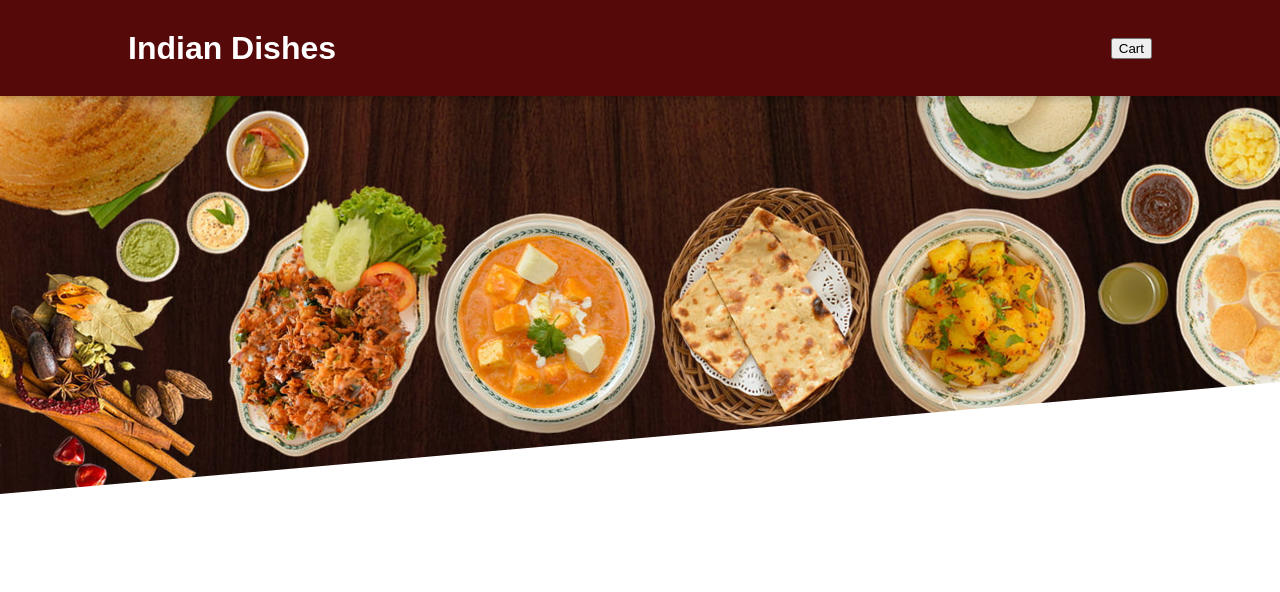
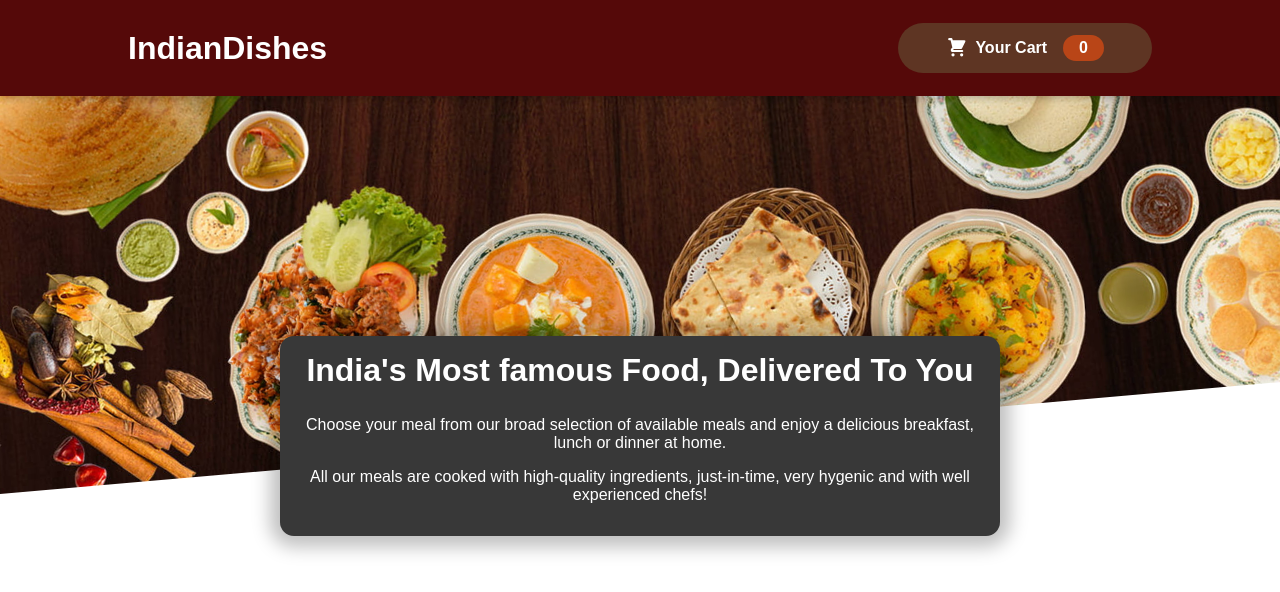
Before and after one commit to gaddechiranjeevi/Food-Ordering-App-React-js, a React (Create React App) app: page / in a window 1280 px wide. Shown: the top 592 px of the page. Built offline with nearby package versions, Linux system fonts and the light colour scheme.

Commit message:
Added meals summary

```diff
--- /dev/null
+++ b/src/Components/Cart/CartIcon.js
@@ -0,0 +1,12 @@
+const Icon = () => {
+   return (
+    <svg
+      xmlns="http://www.w3.org/2000/svg"
+      viewBox="0 0 20 20"
+      fill="currentColor"
+    >
+<path d='M3 1a1 1 0 000 2h1.22l.305 1.222a.997.997 0 00.01.042l1.358 5.43-.893.892C3.74 11.846 4.632 14 6.414 14H15a1 1 0 000-2H6.414l1-1H14a1 1 0 00.894-.553l3-6A1 1 0 0017 3H6.28l-.31-1.243A1 1 0 005 1H3zM16 16.5a1.5 1.5 0 11-3 0 1.5 1.5 0 013 0zM6.5 18a1.5 1.5 0 100-3 1.5 1.5 0 000 3z' />    </svg>
+   );
+};
+
+export default Icon;
--- /dev/null
+++ b/src/Components/Items/Itemsummary.js
@@ -0,0 +1,18 @@
+import classes from './Itemsummary.module.css';
+
+const Itemsummary = () => {
+    return (
+        <section className={classes.summary}>
+            <h2>India's Most famous Food, Delivered To You</h2>
+            <p>
+                Choose your meal from our broad selection of available meals
+                and enjoy a delicious breakfast, lunch or dinner at home.
+            </p>
+            <p>
+                All our meals are cooked with high-quality ingredients, just-in-time, very hygenic and with well experienced chefs!
+            </p>
+        </section>
+    );
+};
+
+export default Itemsummary;
--- /dev/null
+++ b/src/Components/Items/Itemsummary.module.css
@@ -0,0 +1,18 @@
+.summary {
+    text-align: center;
+    max-width: 45rem;
+    width: 90%;
+    margin: auto;
+    margin-top: -10rem;
+    position: relative;
+    background-color: #383838;
+    color: white;
+    border-radius: 14px;
+    padding: 1rem;
+    box-shadow: 0 1px 18px 10px rgba(0, 0, 0, 0.25);
+  }
+
+  .summary h2 {
+    font-size: 2rem;
+    margin-top: 0;
+  }
--- /dev/null
+++ b/src/Components/Layout/CartButton.js
@@ -0,0 +1,13 @@
+import Icon from '../Cart/CartIcon';
+import classes from './CartButton.module.css';
+const CartButton = props => {
+    return <button className={classes.button}>
+        <span className={classes.icon}>
+           <Icon />
+        </span>
+        <span>Your Cart</span>
+        <span className={classes.badge}>0</span>
+    </button>
+}
+
+export default CartButton;
--- /dev/null
+++ b/src/Components/Layout/CartButton.module.css
@@ -0,0 +1,59 @@
+.button {
+    cursor: pointer;
+    font: inherit;
+    border: none;
+    background-color: #5e3523;
+    color: white;
+    padding: 0.75rem 3rem;
+    display: flex;
+    justify-content: space-around;
+    align-items: center;
+    border-radius: 25px;
+    font-weight: bold;
+  }
+
+  .button:hover,
+  .button:active {
+    background-color: #030303;
+  }
+
+  .icon {
+    width: 1.35rem;
+    height: 1.35rem;
+    margin-right: 0.5rem;
+  }
+
+  .badge {
+    background-color: #b94517;
+    padding: 0.25rem 1rem;
+    border-radius: 25px;
+    margin-left: 1rem;
+    font-weight: bold;
+  }
+
+  .button:hover .badge,
+  .button:active .badge {
+    background-color: #92320c;
+  }
+
+  .bump {
+    animation: bump 300ms ease-out;
+  }
+
+  @keyframes bump {
+    0% {
+      transform: scale(1);
+    }
+    10% {
+      transform: scale(0.9);
+    }
+    30% {
+      transform: scale(1.1);
+    }
+    50% {
+      transform: scale(1.15);
+    }
+    100% {
+      transform: scale(1);
+    }
+  }
--- a/src/Components/Layout/Header.js
+++ b/src/Components/Layout/Header.js
@@ -1,15 +1,19 @@
 import { Fragment } from 'react';
 import foodImage from '../../resources/food.jpg';
 import classes from './Header.module.css';
-
+import CartButton from './CartButton';
+import Itemsummary from '../Items/Itemsummary';
 const Header = (props) => {
     return (
        <Fragment>
         <header className={classes.header}>
-            <h1>Indian Dishes</h1>
-            <button>Cart</button>
+            <h1>IndianDishes</h1>
+            <CartButton/>
         </header><div className={classes['main-image']}>
                 <img src={foodImage} alt='A table full of food!'/>
+            </div>
+            <div>
+                <Itemsummary />
             </div>
        </Fragment>
     );
```
